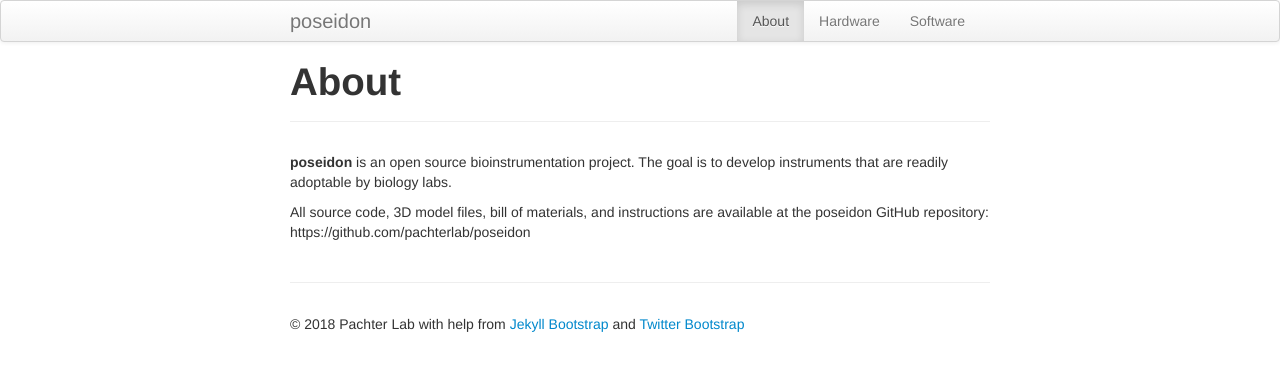
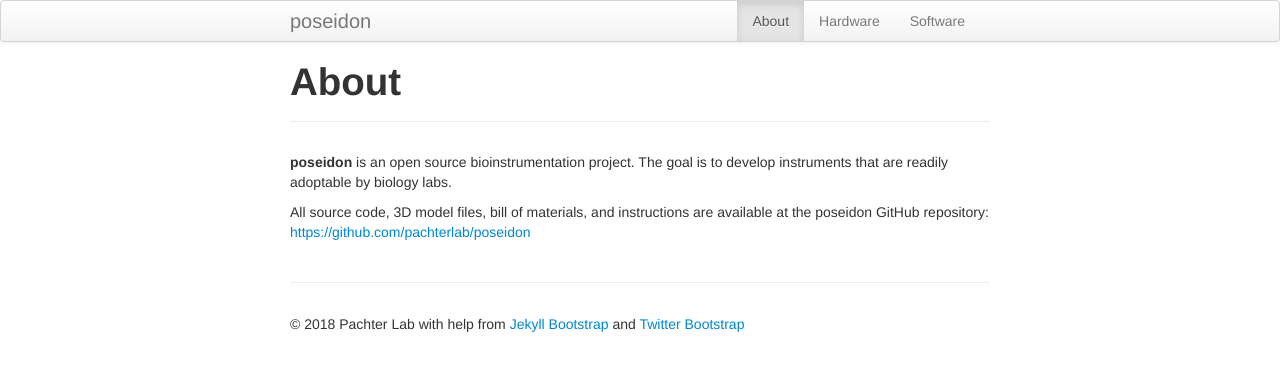
Before and after one commit to pachterlab/poseidon, a Jekyll site: the page built from about.md, in a window 1280 px wide. Shown: the top 371 px of the page. Built offline with Jekyll 4.4.1, drawn with Linux system fonts in a browser that asks for light colours; part of the change alters nothing that is shown.

```diff
--- a/about.md
+++ b/about.md
@@ -8,4 +8,4 @@ group: navigation
 
 __poseidon__ is an open source bioinstrumentation project. The goal is to develop instruments that are readily adoptable by biology labs.
 
-All source code, 3D model files, bill of materials, and instructions are available at the poseidon GitHub repository: https://github.com/pachterlab/poseidon
+All source code, 3D model files, bill of materials, and instructions are available at the poseidon GitHub repository: [https://github.com/pachterlab/poseidon](https://github.com/pachterlab/poseidon)
```
